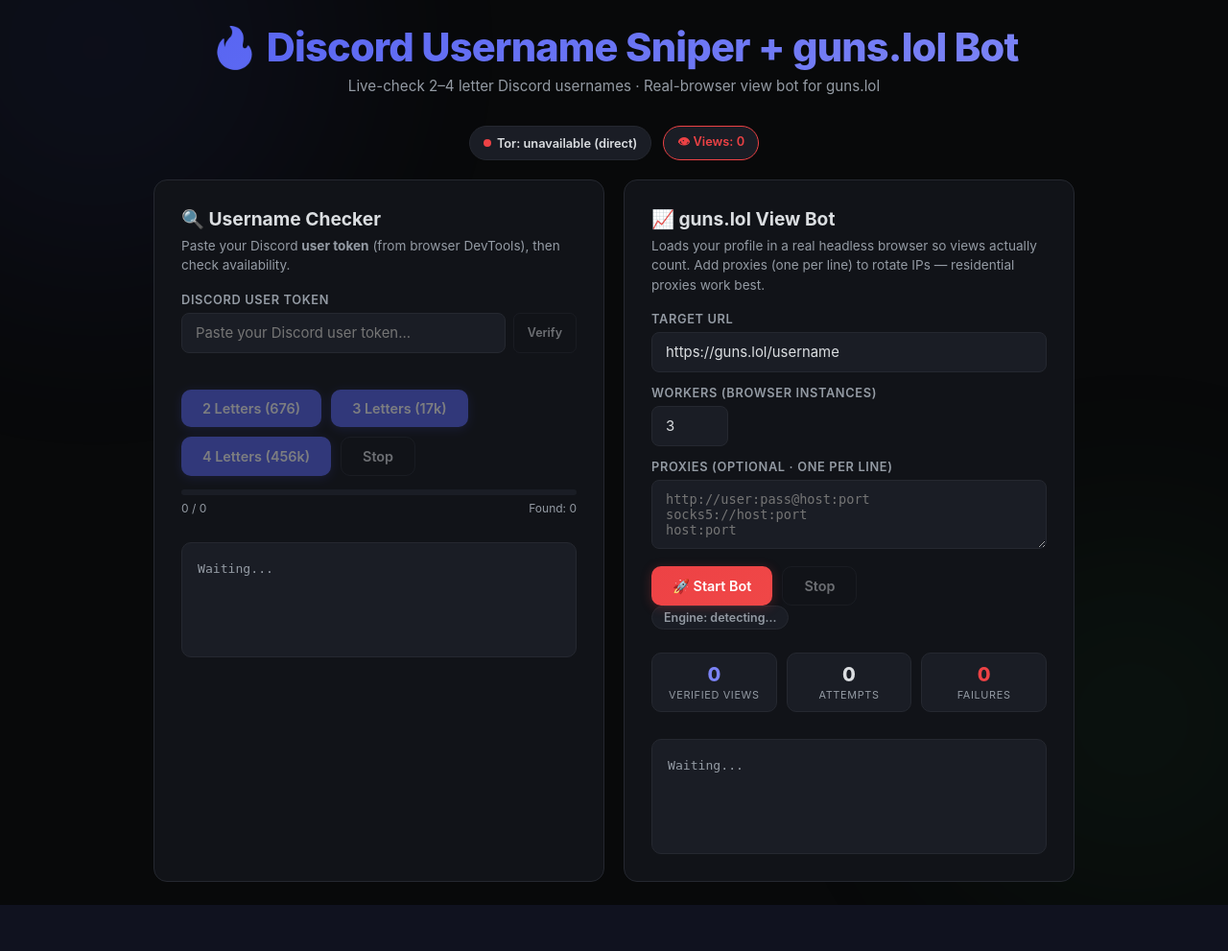
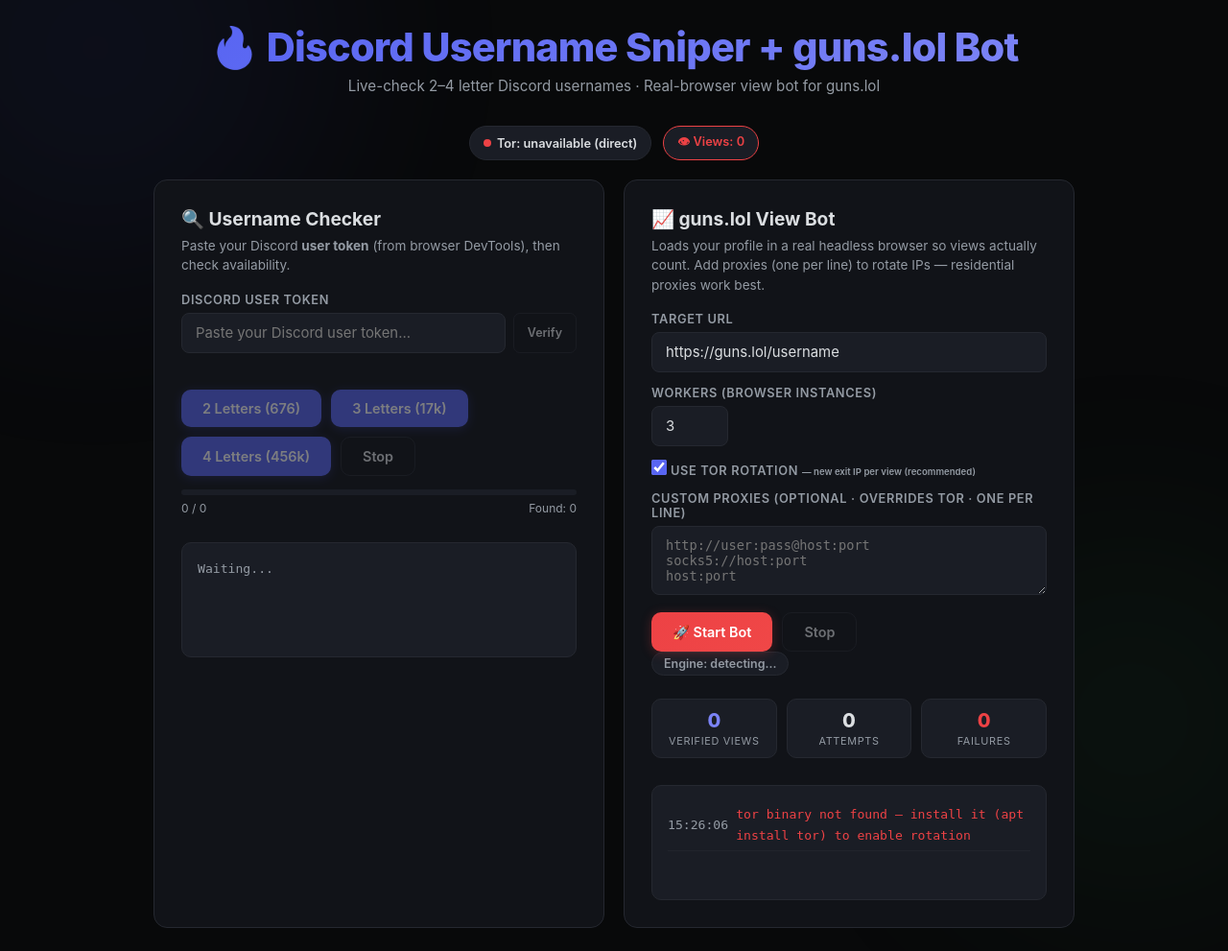
Before and after one commit to ghaith012x-collab/hybrid, a Flask app: page / in a window 1280 px wide. Shown: the whole page at 96% size. Before the commit the page ends 943 px from the top, so only its background shows below. Run offline with Flask 3, Linux system fonts and the light colour scheme; data that the repository does not hold is empty.

Commit message:
fix: real Tor rotation - NEWNYM circuit rotation per view, retry on RemoteDisconnected, lazy Tor startup, use_tor UI toggle

```diff
--- a/app.py
+++ b/app.py
@@ -72,53 +72,172 @@ def bot_log(level, msg):
         })
 
 
-# ── Tor ────────────────────────────────────────────────────────────────
+# ── Tor (real circuit rotation) ────────────────────────────────────────
 
-def start_tor_instances():
-    global TOR_AVAILABLE
+TOR_LOCK = threading.Lock()
+TOR_STARTED = False
+TOR_READY = [False] * 5      # per-instance SOCKS readiness
+TOR_ROTATIONS = [0] * 5      # circuit rotation counter per instance
+TOR_EXIT_IPS = [None] * 5    # last seen exit IP per instance
+TOR_EXIT_IP_TTL = [0.0] * 5
+
+
+def _tor_binary():
+    """Locate the tor binary."""
+    for cand in ["/usr/sbin/tor", "/usr/bin/tor", "/bin/tor"]:
+        if os.path.exists(cand):
+            return cand
     try:
         subprocess.run(["tor", "--version"], capture_output=True, timeout=5, check=True)
-    except (FileNotFoundError, subprocess.CalledProcessError, subprocess.TimeoutExpired):
-        print("[tor] tor binary not found — proxies disabled")
-        return
+        return "tor"
+    except Exception:
+        return None
+
+
+def _port_open(port, host="127.0.0.1", timeout=1.5):
+    import socket
+    try:
+        s = socket.create_connection((host, port), timeout=timeout)
+        s.close()
+        return True
+    except Exception:
+        return False
+
+
+def _tor_instance_config(i):
+    port = 9050 + i
+    control_port = 9050 + i + 10000
+    tor_dir = f"/tmp/tor_{i}"
+    os.makedirs(tor_dir, exist_ok=True)
+    return port, control_port, tor_dir
+
+
+def ensure_tor_instances():
+    """Start Tor instances once (thread-safe). Returns True if any SOCKS port is up."""
+    global TOR_AVAILABLE, TOR_STARTED
+    with TOR_LOCK:
+        if TOR_STARTED:
+            return TOR_AVAILABLE
+        TOR_STARTED = True
+
+    binary = _tor_binary()
+    if not binary:
+        bot_log("error", "tor binary not found — install it (apt install tor) to enable rotation")
+        return False
+
+    TOR_INSTANCES.clear()
     for i in range(5):
         try:
-            port = 9050 + i
-            control_port = 9050 + i + 10000
-            tor_dir = f"/tmp/tor_{i}"
-            os.makedirs(tor_dir, exist_ok=True)
+            port, control_port, tor_dir = _tor_instance_config(i)
             torrc_path = f"{tor_dir}/torrc"
             with open(torrc_path, "w") as f:
-                f.write(f"SocksPort {port}\nControlPort {control_port}\nDataDirectory {tor_dir}\nMaxCircuitDirtiness 10\nNewCircuitPeriod 15\n")
-            proc = subprocess.Popen(["tor", "-f", torrc_path], stdout=subprocess.DEVNULL, stderr=subprocess.DEVNULL)
+                f.write(
+                    f"SocksPort {port}\n"
+                    f"ControlPort {control_port}\n"
+                    f"DataDirectory {tor_dir}\n"
+                    f"MaxCircuitDirtiness 120\n"
+                    f"NewCircuitPeriod 60\n"
+                    f"ExitRelay 0\n"
+                )
+            proc = subprocess.Popen(
+                [binary, "-f", torrc_path],
+                stdout=subprocess.DEVNULL,
+                stderr=subprocess.DEVNULL,
+            )
             TOR_INSTANCES.append(proc)
-            time.sleep(1.5)
         except Exception as e:
-            print(f"[tor] instance {i} failed: {e}")
-    if TOR_INSTANCES:
+            bot_log("warn", f"tor instance {i} failed to start: {e}")
+
+    # Give them a moment to open SOCKS ports, then poll readiness.
+    deadline = time.time() + 60
+    while time.time() < deadline:
+        any_up = False
+        for i in range(5):
+            if not TOR_READY[i]:
+                port, _, _ = _tor_instance_config(i)
+                if _port_open(port):
+                    TOR_READY[i] = True
+            any_up = any_up or TOR_READY[i]
+        if any_up:
+            break
+        time.sleep(1)
+
+    ready = sum(1 for r in TOR_READY if r)
+    if ready:
         TOR_AVAILABLE = True
-        print(f"[tor] started {len(TOR_INSTANCES)} instances")
+        bot_log("info", f"Tor ready: {ready}/5 instances listening")
     else:
-        print("[tor] no instances started")
+        TOR_AVAILABLE = False
+        bot_log("error", "Tor instances failed to open SOCKS ports — rotation unavailable")
+    return TOR_AVAILABLE
 
 
-def rotate_proxy(proxy_url):
-    if not TOR_AVAILABLE or "127.0.0.1" not in proxy_url:
-        return
+def _read_control_reply(sock, timeout=3):
+    import socket
+    sock.settimeout(timeout)
+    buf = b""
     try:
-        port = int(proxy_url.split(":")[-1])
-        s = socket_connect((port + 10000))
+        while b"250 OK" not in buf and len(buf) < 4096:
+            chunk = sock.recv(4096)
+            if not chunk:
+                break
+            buf += chunk
     except Exception:
         pass
+    return buf
 
 
-def socket_connect(control_port):
+def tor_exit_ip(instance_idx):
+    """Return the current exit IP for a Tor instance via a quick proxied request (cached 10s)."""
+    now = time.time()
+    if now - TOR_EXIT_IP_TTL[instance_idx] < 10 and TOR_EXIT_IPS[instance_idx]:
+        return TOR_EXIT_IPS[instance_idx]
+    try:
+        proxy = f"socks5h://127.0.0.1:{9050 + instance_idx}"
+        r = requests.get(
+            "https://api.ipify.org",
+            proxies={"http": proxy, "https": proxy},
+            timeout=8,
+        )
+        ip = r.text.strip()
+        if ip:
+            TOR_EXIT_IPS[instance_idx] = ip
+            TOR_EXIT_IP_TTL[instance_idx] = now
+            return ip
+    except Exception:
+        pass
+    return TOR_EXIT_IPS[instance_idx]
+
+
+def rotate_tor_circuit(instance_idx, verify_ip=True):
+    """Force a NEW circuit (new exit IP) on a Tor instance via its control port."""
+    if not (0 <= instance_idx < 5) or not TOR_READY[instance_idx]:
+        return False
     import socket
-    s = socket.socket()
-    s.settimeout(5)
-    s.connect(("127.0.0.1", control_port))
-    s.send(b'AUTHENTICATE ""\r\nSIGNAL NEWNYM\r\nQUIT\r\n')
-    s.close()
+    port, control_port, _ = _tor_instance_config(instance_idx)
+    try:
+        s = socket.create_connection(("127.0.0.1", control_port), timeout=5)
+        s.sendall(b'AUTHENTICATE ""\r\n')
+        _read_control_reply(s)
+        s.sendall(b"SIGNAL NEWNYM\r\n")
+        _read_control_reply(s)
+        s.sendall(b"QUIT\r\n")
+        s.close()
+        TOR_ROTATIONS[instance_idx] += 1
+
+        if verify_ip:
+            # Wait for the new circuit to come up (new exit IP).
+            old = TOR_EXIT_IPS[instance_idx]
+            deadline = time.time() + 20
+            while time.time() < deadline:
+                new = tor_exit_ip(instance_idx)
+                if new and new != old:
+                    break
+                time.sleep(2)
+            TOR_EXIT_IP_TTL[instance_idx] = 0.0
+        return True
+    except Exception:
+        return False
 
 
 # ── Discord checker ────────────────────────────────────────────────────
@@ -349,35 +468,93 @@ def _send_requests_view(target_url, proxy_url):
     return True, f"HTTP {r.status_code} · raw HTTP (no JS — may not count)"
 
 
+def _is_retryable_conn_error(e):
+    """True when an exception is a connection-level reset we can survive by rotating the circuit."""
+    msg = f"{type(e).__name__}: {e}"
+    hay = msg.lower()
+    markers = (
+        "remotedisconnected", "remote end closed", "connection aborted",
+        "connection reset", "broken pipe", "connectionerror", "proxyerror",
+        "readtimeout", "connecttimeout", "timeout", "max retries exceeded",
+        "err_connection", "err_name_not_resolved", "err_tunnel", "networkerror",
+        "target page, context or browser has been closed", "browser has been closed",
+        "net::err", "dead proxy", "socks", "temporarily unavailable",
+    )
+    return any(m in hay for m in markers)
+
+
 def guns_worker(target_url, proxies, worker_id, stop_event):
     engine = BOT_STATE["engine"]
+    use_tor = BOT_STATE.get("use_tor", False)
+    tor_idx = worker_id % 5 if use_tor else None
+    consecutive_fails = 0
+
     while not stop_event.is_set():
         proxy = proxies[worker_id % len(proxies)] if proxies else None
-        try:
-            if engine == "playwright":
-                ok, detail = _send_playwright_view(target_url, proxy)
-            elif engine == "chrome":
-                ok, detail = _send_chrome_view(target_url, proxy)
-            else:
-                ok, detail = _send_requests_view(target_url, proxy)
-        except Exception as e:
-            ok, detail = False, f"{type(e).__name__}: {str(e)[:120]}"
+        if use_tor:
+            proxy = f"socks5h://127.0.0.1:{9050 + tor_idx}"
+
+        # Before every attempt, rotate the circuit so each view comes from a fresh exit IP.
+        if use_tor:
+            rotate_tor_circuit(tor_idx, verify_ip=False)
+
+        ok, detail = None, None
+        max_retries = 3 if use_tor else 2
+        for attempt in range(max_retries):
+            if stop_event.is_set():
+                return
+            try:
+                if engine == "playwright":
+                    ok, detail = _send_playwright_view(target_url, proxy)
+                elif engine == "chrome":
+                    ok, detail = _send_chrome_view(target_url, proxy)
+                else:
+                    ok, detail = _send_requests_view(target_url, proxy)
+                break  # got a definitive answer
+            except Exception as e:
+                detail = f"{type(e).__name__}: {str(e)[:100]}"
+                if _is_retryable_conn_error(e):
+                    # Connection reset / dead circuit → rotate and retry on a fresh exit IP.
+                    if use_tor:
+                        rotate_tor_circuit(tor_idx, verify_ip=False)
+                    time.sleep(1.5 + attempt * 1.5)
+                    continue
+                break  # non-connection error (e.g. bad URL) — don't retry
+
+        if ok is None:
+            ok, detail = False, detail or "no result"
 
         with BOT_LOCK:
             BOT_STATE["attempts"] += 1
-            w = BOT_STATE["workers"].setdefault(str(worker_id), {"status": "started", "views": 0, "errors": 0, "last": "—", "last_at": None})
+            w = BOT_STATE["workers"].setdefault(
+                str(worker_id), {"status": "started", "views": 0, "errors": 0, "last": "—", "last_at": None, "circuit": 0, "exit_ip": None}
+            )
             if ok:
                 BOT_STATE["views_sent"] += 1
                 w["views"] += 1
                 w["status"] = "ok"
+                consecutive_fails = 0
             else:
                 BOT_STATE["errors"] += 1
                 w["errors"] += 1
                 w["status"] = "fail"
+                consecutive_fails += 1
             w["last"] = detail
             w["last_at"] = time.strftime("%H:%M:%S")
+            if use_tor:
+                w["circuit"] = TOR_ROTATIONS[tor_idx]
+                ip = tor_exit_ip(tor_idx)
+                if ip:
+                    w["exit_ip"] = ip
         bot_log("ok" if ok else "error", f"worker {worker_id+1} · {detail}")
-        time.sleep(random.uniform(3, 8))
+
+        # Back off harder after repeated failures (dead circuit / blocked IP).
+        if consecutive_fails >= 3:
+            time.sleep(random.uniform(10, 20))
+            if use_tor:
+                rotate_tor_circuit(tor_idx, verify_ip=True)
+        else:
+            time.sleep(random.uniform(3, 8))
 
 
 # ── Routes ─────────────────────────────────────────────────────────────
@@ -527,10 +704,17 @@ def start_guns_lol():
 
     num_browsers = max(1, min(int(data.get("browsers", 3)), 8))
     proxies = _normalize_proxies(data.get("proxies"))
-    if not proxies:
-        proxies = list(PROXY_POOL) if TOR_AVAILABLE else []
-        if not proxies:
-            bot_log("warn", "No proxies configured — using direct connection (one IP).")
+    use_tor = bool(data.get("use_tor", True))
+
+    # Lazily bring Tor up if requested and it isn't running yet.
+    if use_tor and not TOR_AVAILABLE:
+        ensure_tor_instances()
+
+    if use_tor and TOR_AVAILABLE:
+        proxies = []  # workers build socks5h://127.0.0.1:port from tor_idx directly
+        bot_log("info", "Tor rotation enabled — each view will use a fresh exit IP.")
+    elif not proxies:
+        bot_log("warn", "No proxies configured and Tor unavailable — using direct connection (one IP).")
 
     engine = detect_engine()
 
@@ -540,14 +724,15 @@ def start_guns_lol():
             "running": True,
             "browser_count": num_browsers,
             "engine": engine,
+            "use_tor": use_tor and TOR_AVAILABLE,
             "views_sent": 0,
             "attempts": 0,
             "errors": 0,
             "started_at": time.strftime("%H:%M:%S"),
-            "workers": {str(i): {"status": "starting", "views": 0, "errors": 0, "last": "—", "last_at": None} for i in range(num_browsers)},
+            "workers": {str(i): {"status": "starting", "views": 0, "errors": 0, "last": "—", "last_at": None, "circuit": 0, "exit_ip": None} for i in range(num_browsers)},
         }
 
-    bot_log("info", f"Starting {num_browsers} worker(s) · engine={engine} · proxies={len(proxies)}")
+    bot_log("info", f"Starting {num_browsers} worker(s) · engine={engine} · tor={BOT_STATE['use_tor']} · proxies={len(proxies)}")
     if engine == "requests":
         bot_log("warn", "No browser found (Playwright/Chrome missing). Falling back to raw HTTP — many sites won't count these views.")
 
@@ -555,7 +740,13 @@ def start_guns_lol():
         t = threading.Thread(target=guns_worker, args=(target, proxies, i, BOT_STOP), daemon=True)
         t.start()
 
-    return jsonify({"status": "started", "browsers": num_browsers, "engine": engine, "proxies": len(proxies)})
+    return jsonify({
+        "status": "started",
+        "browsers": num_browsers,
+        "engine": engine,
+        "proxies": len(proxies),
+        "tor": BOT_STATE["use_tor"],
+    })
 
 
 @app.route("/stop_guns_lol", methods=["POST"])
@@ -583,14 +774,27 @@ def view_count():
 
 @app.route("/status")
 def status():
+    # Lazily start Tor when the page loads so rotation is ready when the user hits Start.
+    if not TOR_STARTED and not TOR_AVAILABLE:
+        threading.Thread(target=ensure_tor_instances, daemon=True).start()
+    exit_ips = []
+    if TOR_AVAILABLE:
+        for i in range(5):
+            if TOR_READY[i]:
+                ip = tor_exit_ip(i)
+                if ip:
+                    exit_ips.append(ip)
     return jsonify({
         "tor_available": TOR_AVAILABLE,
-        "tor_instances": len(TOR_INSTANCES),
+        "tor_instances": sum(1 for r in TOR_READY if r),
+        "tor_rotations": sum(TOR_ROTATIONS),
+        "tor_exit_ips": exit_ips,
         "engine": detect_engine(),
         "views": BOT_STATE.get("views_sent", 0),
     })
 
 
 if __name__ == "__main__":
-    start_tor_instances()
+    # Start Tor in the background so circuits are ready by the time the UI loads.
+    threading.Thread(target=ensure_tor_instances, daemon=True).start()
     app.run(host="0.0.0.0", port=8080, threaded=True)
--- a/templates/index.html
+++ b/templates/index.html
@@ -338,7 +338,7 @@
         .worker-list { display: flex; flex-direction: column; gap: 6px; margin-top: 12px; }
         .worker-row {
             display: grid;
-            grid-template-columns: 70px 1fr auto auto auto;
+            grid-template-columns: 70px 1fr auto auto auto auto;
             gap: 8px;
             align-items: center;
             background: var(--surface2);
@@ -355,6 +355,22 @@
         .wstatus.ok { color: var(--green); }
         .wstatus.fail { color: var(--red); }
         .wstatus.starting { color: var(--gold); }
+        .wcircuit { color: var(--gold); font-family: monospace; font-weight: 700; }
+
+        .check-row {
+            display: flex;
+            align-items: center;
+            gap: 8px;
+            cursor: pointer;
+            user-select: none;
+        }
+        .check-row input[type="checkbox"] {
+            width: 16px;
+            height: 16px;
+            accent-color: var(--discord);
+            cursor: pointer;
+        }
+        .check-row .hint { font-size: 0.75em; color: var(--muted); text-transform: none; letter-spacing: 0; }
     </style>
 </head>
 <body>
@@ -421,7 +437,14 @@
             </div>
 
             <div class="input-group">
-                <label>Proxies (optional &middot; one per line)</label>
+                <label class="check-row">
+                    <input type="checkbox" id="useTor" checked>
+                    <span>Use Tor rotation <span class="hint">&mdash; new exit IP per view (recommended)</span></span>
+                </label>
+            </div>
+
+            <div class="input-group">
+                <label>Custom proxies (optional &middot; overrides Tor &middot; one per line)</label>
                 <textarea id="gunsProxies" placeholder="http://user:pass@host:port&#10;socks5://host:port&#10;host:port"></textarea>
             </div>
 
@@ -459,7 +482,7 @@
             try {
                 const r = await fetch('/status');
                 const s = await r.json();
-                updateTorBadge(s.tor_available, s.tor_instances);
+                updateTorBadge(s.tor_available, s.tor_instances, s.tor_exit_ips);
                 updateEngineBadge(s.engine);
             } catch (e) {
                 updateTorBadge(false, 0);
@@ -470,11 +493,14 @@
             updateBotStatus();
         })();
 
-        function updateTorBadge(available, count) {
+        function updateTorBadge(available, count, exitIps) {
             const b = document.getElementById('torBadge');
-            b.innerHTML = available
-                ? `<span class="dot online"></span> Tor: ${count} circuits`
-                : `<span class="dot offline"></span> Tor: unavailable (direct)`;
+            if (available) {
+                const ips = (exitIps || []).filter(Boolean);
+                b.innerHTML = `<span class="dot online"></span> Tor: ${count} circuits${ips.length ? ` &middot; exit ${ips[0]}` : ''}`;
+            } else {
+                b.innerHTML = `<span class="dot offline"></span> Tor: unavailable (direct)`;
+            }
         }
 
         function updateEngineBadge(engine) {
@@ -525,11 +551,13 @@
             const keys = Object.keys(workers).sort((a, b) => parseInt(a) - parseInt(b));
             list.innerHTML = keys.map(id => {
                 const w = workers[id];
+                const ip = w.exit_ip ? `<span class="wcircuit">${w.exit_ip}</span>` : '';
                 return `<div class="worker-row">
                     <span class="wid">W${parseInt(id) + 1}</span>
-                    <span class="wlast">${w.last || '—'}</span>
+                    <span class="wlast" title="${escapeHtml(w.last || '')}">${w.last || '—'}</span>
                     <span class="wviews">${w.views} views</span>
                     <span class="werrors">${w.errors} err</span>
+                    <span class="wcircuit">&#x1F504;${w.circuit || 0}</span>
                     <span class="wstatus ${w.status}">${w.status}</span>
                 </div>`;
             }).join('');
@@ -744,6 +772,7 @@
             const url = document.getElementById('gunsUrl').value.trim();
             const browsers = parseInt(document.getElementById('browserCount').value) || 3;
             const proxies = document.getElementById('gunsProxies').value.trim();
+            const useTor = document.getElementById('useTor').checked;
             const log = document.getElementById('gunsLog');
 
             if (!url) return toast('Please enter a target URL.');
@@ -755,14 +784,15 @@
                 const resp = await fetch('/start_guns_lol', {
                     method: 'POST',
                     headers: { 'Content-Type': 'application/json' },
-                    body: JSON.stringify({ url, browsers, proxies }),
+                    body: JSON.stringify({ url, browsers, proxies, use_tor: useTor }),
                 });
                 const data = await resp.json();
                 if (data.error) {
                     toast(`Error: ${data.error}`);
                 } else {
                     updateEngineBadge(data.engine);
-                    toast(`Bot started — ${data.engine} engine, ${data.browsers} workers, ${data.proxies} proxies`);
+                    const mode = data.tor ? 'Tor rotation' : (data.proxies > 0 ? `${data.proxies} proxies` : 'direct (1 IP)');
+                    toast(`Bot started — ${data.engine} engine, ${data.browsers} workers, ${mode}`);
                 }
                 updateBotStatus();
             } catch (e) {
```
